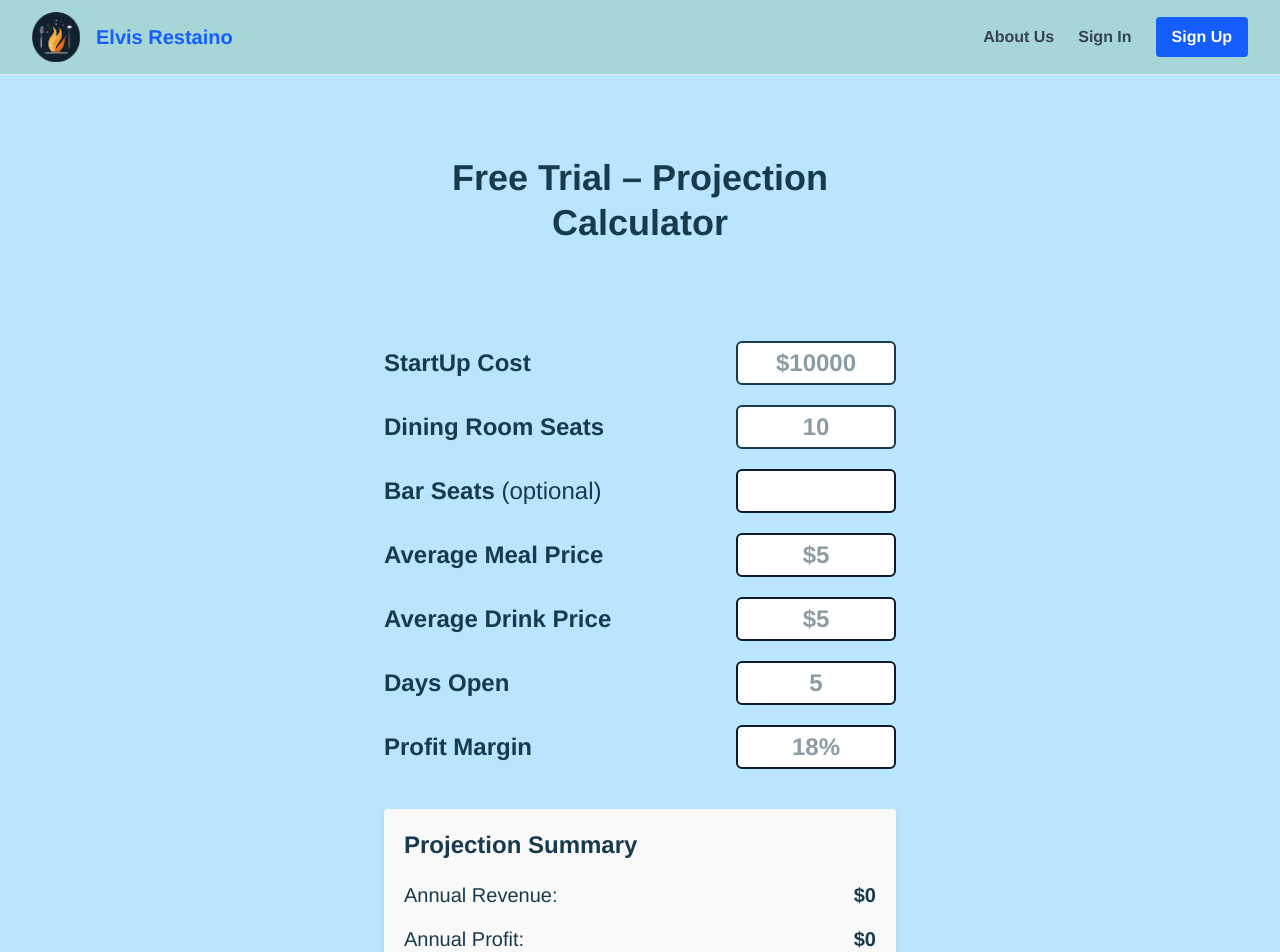
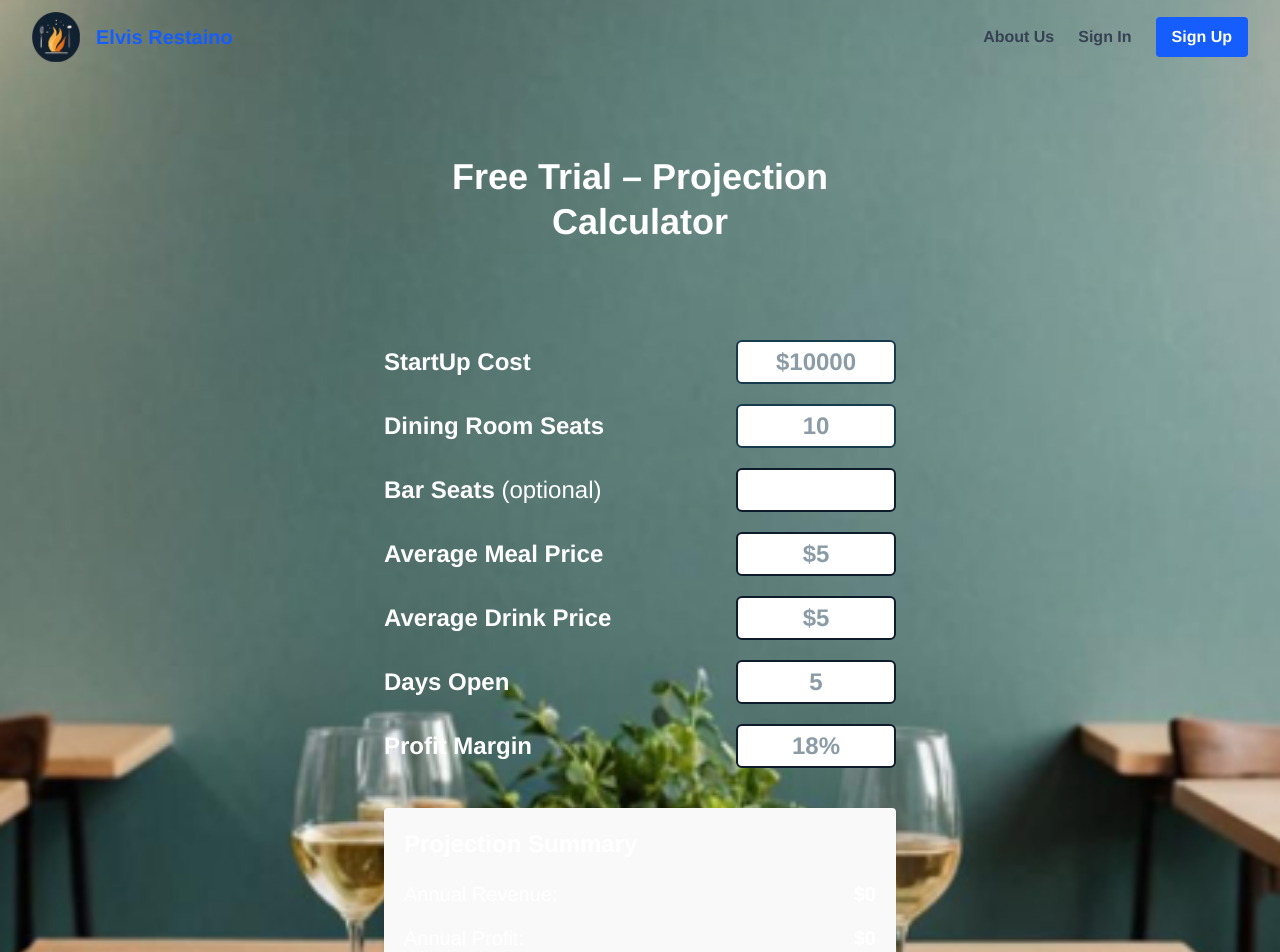
Before and after one commit to pwithsug/restaRevenueCalc, a Next.js app: page /free in a window 1280 px wide. Shown: the top 952 px of the page. Built offline with nearby package versions, Linux system fonts and the light colour scheme.

Commit message:
change free page bg to transparent

```diff
--- a/src/app/free/page.js
+++ b/src/app/free/page.js
@@ -68,17 +68,17 @@
     return profitEstimate() !== NaN && (startupCost / profitEstimate()).toFixed(2);
   };
   return (
-    <div className="min-h-screen flex items-center justify-center bg-[#b9e5ff] ">
-      <div className="w-full 2xl:max-w-xl: xl:max-w-lg lg:max-w-md md:max-w-sm sm:max-w-sm bg-transparent">
+    <div className="min-h-screen w-full flex items-center justify-center text-white ">
+      <div className="w-full 2xl:max-w-xl: xl:max-w-lg lg:max-w-md md:max-w-sm sm:max-w-sm bg-transparent ">
         {/* Title */}
-        <h1 className="xl:text-4xl lg:text-4xl sm:text-3xl xl:py-20 sm:py-10 font-extrabold text-center text-dark mb-4 leading-tight">
+        <h1 className="xl:text-4xl lg:text-4xl sm:text-3xl xl:py-20 sm:py-10 font-extrabold text-center  mb-4 leading-tight">
         Free Trial – Projection Calculator
         </h1>
 
         {/* Form */}
         <form className="flex flex-col gap-5 2xl:text-3xl lg:text-2xl sm:text-xl">
         <div className="flex justify-between items-center ">
-            <label className="font-semibold text-dark ">
+            <label className="font-semibold  ">
               StartUp Cost
             </label>
             <input
@@ -91,7 +91,7 @@
             />
           </div>
           <div className="flex justify-between items-center ">
-            <label className="font-semibold text-dark ">
+            <label className="font-semibold  ">
               Dining Room Seats
             </label>
             <input
@@ -105,7 +105,7 @@
           </div>
 
           <div className="flex justify-between items-center">
-            <label className="font-semibold text-dark">
+            <label className="font-semibold ">
               Bar Seats <span className="text-2xl font-normal">(optional)</span>
             </label>
             <input
@@ -118,7 +118,7 @@
           </div>
 
           <div className="flex justify-between items-center">
-            <label className="font-semibold text-dark">
+            <label className="font-semibold ">
               Average Meal Price
             </label>
             <input
@@ -132,7 +132,7 @@
           </div>
 
           <div className="flex justify-between items-center">
-            <label className="font-semibold text-dark">
+            <label className="font-semibold ">
               Average Drink Price
             </label>
             <input
@@ -146,7 +146,7 @@
           </div>
 
           <div className="flex justify-between items-center">
-            <label className="font-semibold text-dark">Days Open</label>
+            <label className="font-semibold ">Days Open</label>
             <input
               type="text"
               placeholder="5"
@@ -158,7 +158,7 @@
           </div>
 
           <div className="flex justify-between items-center">
-            <label className="font-semibold text-dark">
+            <label className="font-semibold ">
               Profit Margin
             </label>
             <input
@@ -179,7 +179,7 @@
           >
             SEE MY RESULTS
           </button> */}
-          <div className="bg-[#f9f9f9] p-5 mt-5 rounded text-dark shadow-md">
+          <div className="bg-[#f9f9f9] p-5 mt-5 rounded  shadow-md">
             <h2 className="text-2xl font-bold mb-5">Projection Summary</h2>
 
             <div className="space-y-4">
@@ -199,7 +199,7 @@
           </div>
 
           {/* Link */}
-          <div className="text-center text-2xl text-dark mt-4">
+          <div className="text-center text-2xl  mt-4">
             Want more options?{" "}
             <a href="/basic" className="underline font-semibold">
               Unlock Basic.
--- a/src/app/layout.js
+++ b/src/app/layout.js
@@ -24,8 +24,10 @@
       <body
         // className={`${geistSans.variable} ${geistMono.variable} antialiased`}
       >
-        <Navbar />
-        {children}
+        <div className="min-h-screen flex flex-col items-center bg-no-repeat bg-cover bg-center" style={{backgroundImage: "url('/images/111.png')"}}>
+          <Navbar />
+          {children}
+        </div>
         <Footer />
       </body>
     </html>
--- a/src/app/navbar.js
+++ b/src/app/navbar.js
@@ -1,5 +1,6 @@
 "use client";
 import { useState } from "react";
+import Link from "next/link";
 import Image from "next/image";
 
 
@@ -7,11 +8,11 @@
   const [isOpen, setIsOpen] = useState(false);
 
   return (
-    <nav className="bg-light border-b border-gray-200 px-4 py-3 md:px-8">
+    <nav className="bg-transparent w-full px-4 py-3 md:px-8">
       <div className="flex justify-between items-center mx-auto max-w-7xl">
         <div className="flex flex-row items-center">
           <img src="/images/logo.png" alt="Logo" width={48} height={48} />
-          <a href="/" className="text-xl pl-4 font-bold text-blue-600" >Elvis Restaino</a>
+          <Link href="/" className="text-xl pl-4 font-bold text-blue-600" >Elvis Restaino</Link>
         </div>
         <div className="md:hidden">
           <button
--- a/src/app/page.js
+++ b/src/app/page.js
@@ -9,19 +9,19 @@
     router.push("/free");
   };
   return (
-    <div className="min-h-screen flex flex-col items-center bg-primary  text-dark">
+    <div>
       {/* Headline */}
-      <div className="bg-no-repeat bg-center bg-cover w-full" style={{backgroundImage: "url('/images/111.png')"}}>
-        <h1 className=" xl:text-5xl lg:text-4xl sm:text-3xl font-extrabold text-center mt-30 mb-12 tracking-tight">
+      <div className=" bg-center bg-cover w-full" >
+        <div className=" xl:text-5xl lg:text-4xl sm:text-3xl font-extrabold text-center xl:mt-28 sm:mt-14 mb-12">
           THE RESTAURANT PROFIT DESIGNER
-        </h1>
+        </div>
         <p className=" xl:text-4xl lg:text-3xl sm:text-2xl  text-center mb-12">
           Plan it like a pro. Dream it like a chef.
           <br className="hidden sm:inline" />
           Decide it like an investor.
         </p>
         {/* CTA */}
-        <div className="flex flex-row items-center justify-center gap-4 text-white  xl:text-2xl  md:text-xl sm:text-xl mb-20">
+        <div className="flex flex-row items-center justify-center gap-4 text-white  xl:text-2xl  md:text-xl sm:text-lg xl:mb-20 sm: mb-10">
           <button
             onClick={handleClick}
             className="2xl:w-[300px] sm:w-[240px] bg-[#a82d23] hover:bg-[#a12d1b]  font-semibold py-5 rounded-3xl transition-all duration-300 ease-in-out transform hover:scale-105 active:scale-95 focus:ring-4 focus:ring-[#a82d23]/50"
```
